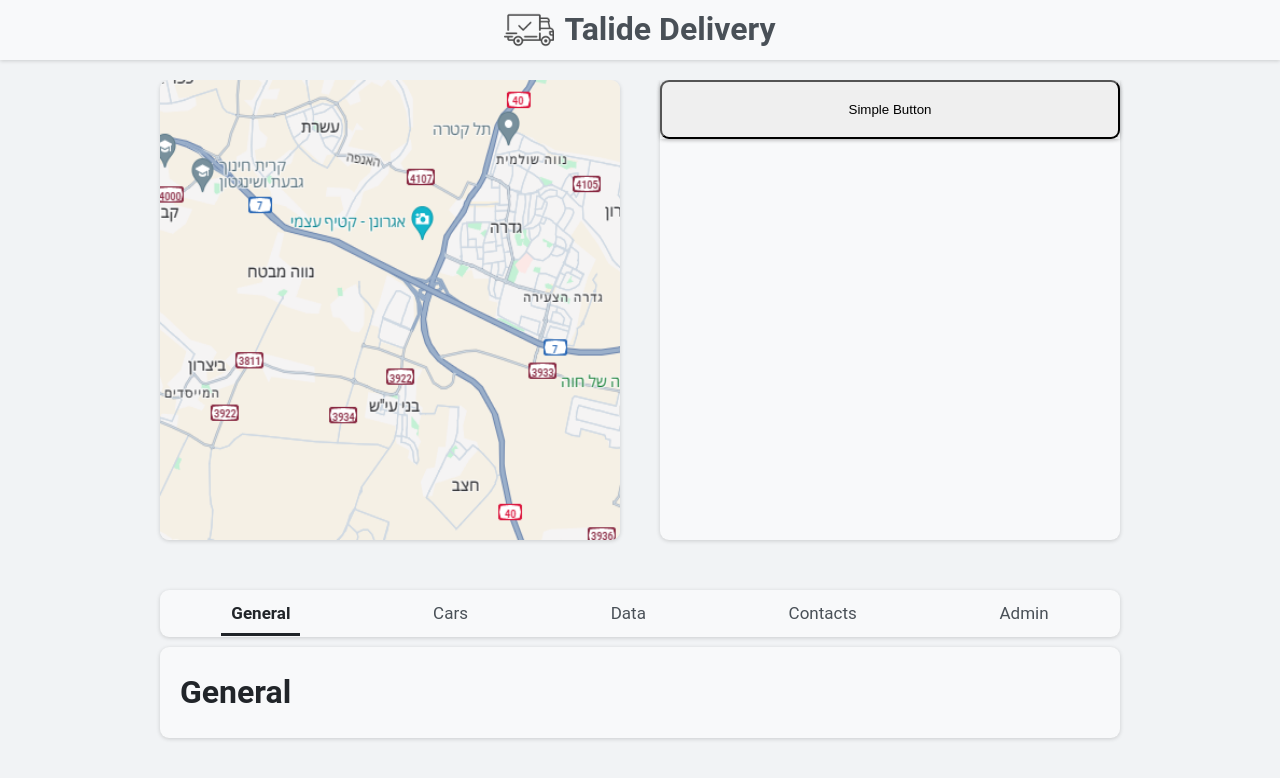
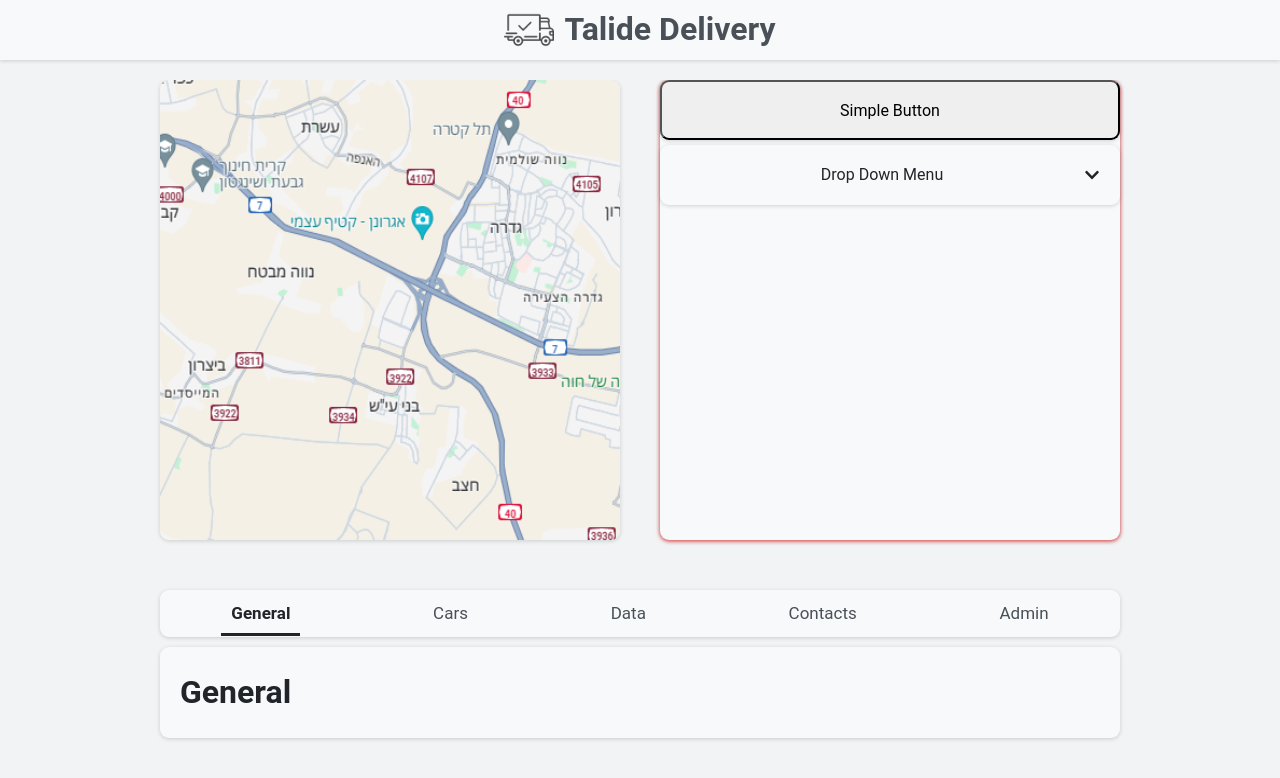
Before and after one commit to tahelka/Virtual-Rail-Autonomous-Vehicle, a React (Vite) app in the folder TalideDeliveryApp/: page /app/general in a window 1280 px wide. Shown: the top 778 px of the page. Built offline with nearby package versions, Linux system fonts and the light colour scheme.

Commit message:
added control buttons to the web app

```diff
--- a/TalideDeliveryApp/src/components/DisplayControlButtons.jsx
+++ b/TalideDeliveryApp/src/components/DisplayControlButtons.jsx
@@ -1,16 +1,31 @@
+/* eslint-disable no-unused-vars */
 import styles from "./DisplayControlButtons.module.css";
-
+import DisplayDropDownButton from "./DisplayDropDownButton/DisplayDropDownButton";
+import DropDownButtonItem from "./DisplayDropDownButton/DropDownButtonItem";
 function clickMe(){
     alert('YAY!');
 }
 
+const itemsForDropDownMenu = [1,2,3,4,5,6];
+
 function DisplayControlButtons() {
   return (
     <div className={styles.displayControlButtons}>
-      < button className={styles.simpleButton} onClick={clickMe}>
+      <button className={`${styles.button} ${styles.buttonText}`} onClick={clickMe}>
       Simple Button
       </button>
 
+      <DisplayDropDownButton
+        buttonText = "Drop Down Menu"
+        content = {<>
+        {
+          itemsForDropDownMenu.map(item =>
+          <DropDownButtonItem key = {item}>
+            {`Item ${item}`}
+          </DropDownButtonItem>)
+        }
+        </>}
+      />
     </div>
   );
 }
--- a/TalideDeliveryApp/src/components/DisplayControlButtons.module.css
+++ b/TalideDeliveryApp/src/components/DisplayControlButtons.module.css
@@ -1,10 +1,86 @@
 .displayControlButtons {
-  box-shadow: rgba(0, 0, 0, 0.16) 0px 1px 4px;
-  }
+  box-shadow: rgba(226, 3, 3, 0.734) 0px 1px 4px;
+  height: 46rem;
+  border-radius: 9px;
+}
 
-.simpleButton {
+.button {
   width: 100%;
+  height: 6rem;
   box-shadow: rgba(0, 0, 0, 0.16) 0px 1px 4px;
   border-radius: 9px;
   padding: 2rem;
-  }
+  cursor: pointer;
+  margin-bottom: 0.5rem;
+}
+
+.button:hover {
+  background-color: pink;
+}
+
+/* class for the button and the content */
+.displayDropDownButton {
+  width: 100%;
+  position: relative;
+}
+
+.dropDownButton {
+  box-shadow: rgba(0, 0, 0, 0.16) 0px 1px 4px;
+  border-radius: 9px;
+  padding: 2rem;
+  height: 6rem;
+  display: flex;
+}
+
+.dropDownButtonOpen {
+  background-color: pink;
+  box-shadow: rgba(0, 0, 0, 0.16) 0px 1px 4px;
+  border: 3px solid rgb(249, 158, 173);
+}
+
+.buttonText {
+  flex: 1; /* Make the text take up remaining space */
+  font-family: 'Roboto', sans-serif;
+  font-size: 16px;
+  display: flex;
+  justify-content: center;
+  align-items: center;
+}
+
+.toggleIcon {
+  display: flex;
+  align-items: center;
+  justify-content: center;
+  cursor: pointer;
+}
+
+.contentClosed {
+  opacity: 0;
+  cursor: default;
+}
+
+.dropDownContent::-webkit-scrollbar {
+  width: 0;
+  height: 0;
+}
+
+.contentOpen {
+  display: flex;
+  flex-direction: column;
+  position: absolute;
+  min-width: 100%;
+  padding: 1rem;
+  height: 25rem;
+  margin-top: 0.5rem;
+  background-color: whitesmoke;
+  border-radius: 9px;
+  box-shadow: rgba(204, 210, 217, 0.2) 0px 8px 24px;
+  overflow-y: scroll;
+  scrollbar-width: none;
+  -ms-overflow-style: none;
+  opacity: 1;
+}
+
+.dropDownButtonItemDisable {
+
+}
--- /dev/null
+++ b/TalideDeliveryApp/src/components/DisplayDropDownButton/DisplayDropDownButton.jsx
@@ -0,0 +1,29 @@
+/* eslint-disable no-unused-vars */
+import React, { useState } from 'react';
+import PropTypes from 'prop-types';
+import DropDownButton from "./DropDownButton";
+import DropDownButtonContent from "./DropDownButtonContent";
+import styles from "../DisplayControlButtons.module.css";
+
+const DisplayDropDownButton = ({buttonText, content}) => {
+
+    const [open, setOpen] = useState(false);
+
+    const toggleDropDown = () => {
+        setOpen((open) => !open);
+    }
+
+    return (
+        <div className={styles.displayDropDownButton}>
+        <DropDownButton toggle={toggleDropDown} open={open}>{buttonText}</DropDownButton>
+        <DropDownButtonContent open={open}>{content}</DropDownButtonContent>
+        </div>
+    );
+};
+
+DisplayDropDownButton.propTypes = {
+    buttonText: PropTypes.node.isRequired,
+    content: PropTypes.node.isRequired,
+  };
+
+export default DisplayDropDownButton;
--- /dev/null
+++ b/TalideDeliveryApp/src/components/DisplayDropDownButton/DropDownButton.jsx
@@ -0,0 +1,21 @@
+//import React from 'react';
+import PropTypes from 'prop-types';
+import {FaChevronDown, FaChevronUp} from "react-icons/fa";
+import styles from "../DisplayControlButtons.module.css";
+
+const DropDownButton = ({children, open, toggle}) => {
+    return (
+        <div className={`${styles.dropDownButton} ${open ? styles.dropDownButtonOpen : null}`}>
+        <span className={styles.buttonText}>{children}</span>
+        <span onClick={toggle} className={styles.toggleIcon}>{open ? <FaChevronUp /> : <FaChevronDown />}</span>
+        </div>
+    );
+};
+
+DropDownButton.propTypes = {
+    children: PropTypes.node.isRequired,
+    open: PropTypes.node.isRequired,
+    toggle: PropTypes.node.isRequired,
+  };
+
+export default DropDownButton;
--- /dev/null
+++ b/TalideDeliveryApp/src/components/DisplayDropDownButton/DropDownButtonContent.jsx
@@ -0,0 +1,18 @@
+//import React from 'react';
+import PropTypes from 'prop-types';
+import styles from "../DisplayControlButtons.module.css";
+
+const DropDownButtonContent = ({children, open}) => {
+    return (
+        <div className={`${open ? `${styles.contentOpen} ${styles.buttonText}` : styles.contentClosed}`}>
+            {children}
+        </div>
+    );
+};
+
+DropDownButtonContent.propTypes = {
+    children: PropTypes.node.isRequired,
+    open: PropTypes.node.isRequired,
+  };
+
+export default DropDownButtonContent;
--- /dev/null
+++ b/TalideDeliveryApp/src/components/DisplayDropDownButton/DropDownButtonItem.jsx
@@ -0,0 +1,18 @@
+//import React from 'react';
+import PropTypes from 'prop-types';
+import styles from "../DisplayControlButtons.module.css";
+
+const DropDownButtonItem = ({children, onClick}) => {
+    return (
+        <div className = {styles.button}> {onClick}
+            {children}
+        </div>
+    );
+};
+
+DropDownButtonItem.propTypes = {
+    children: PropTypes.node.isRequired,
+    onClick: PropTypes.node.isRequired,
+  };
+
+export default DropDownButtonItem;
```
